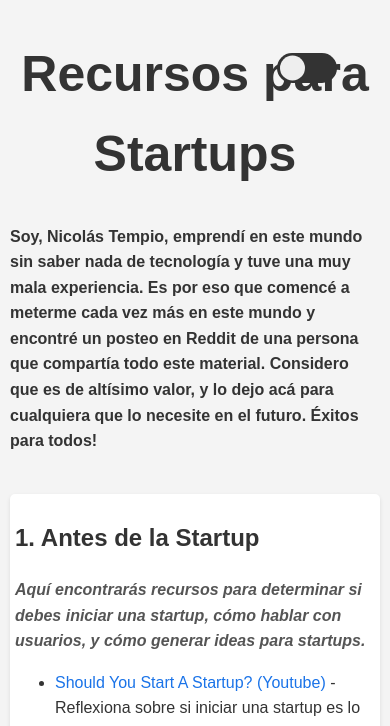
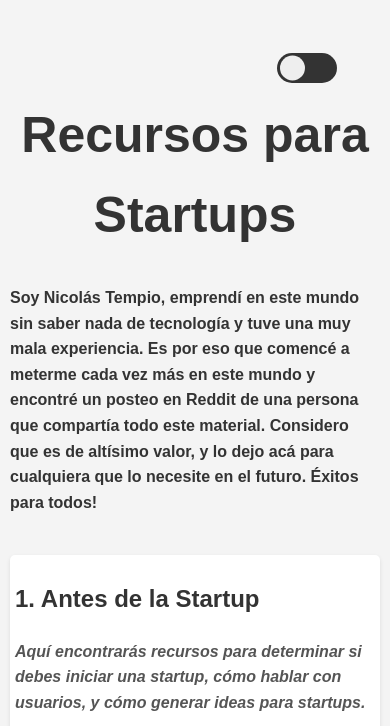
Before and after one commit to nicotempio93/first-steps-startup, a plain HTML site: page index.html in a window 390 px wide. Shown: the top 726 px of the page. Drawn offline with Linux system fonts and the light colour scheme.

Commit message:
Modify responsive 'origin/main'

```diff
--- a/index.html
+++ b/index.html
@@ -13,12 +13,14 @@
       <input type="checkbox" id="toggle">
 
       <!-- Container -->
-      <div class="container">
+      <div class="container"></div>
     </div>
 
-    <h1>Recursos para Startups</h1>
+    <div>
+        <h1>Recursos para Startups</h1>
+    </div>
 
-    <p>Soy, Nicolás Tempio, emprendí en este mundo sin saber nada de tecnología y tuve una muy mala experiencia. Es por eso que comencé a meterme cada vez más en este mundo y encontré un posteo en Reddit de una persona que compartía todo este material. Considero que es de altísimo valor, y lo dejo acá para cualquiera que lo necesite en el futuro. Éxitos para todos! </p>
+    <p>Soy Nicolás Tempio, emprendí en este mundo sin saber nada de tecnología y tuve una muy mala experiencia. Es por eso que comencé a meterme cada vez más en este mundo y encontré un posteo en Reddit de una persona que compartía todo este material. Considero que es de altísimo valor, y lo dejo acá para cualquiera que lo necesite en el futuro. Éxitos para todos! </p>
 
     <div class="section">
         <h2>1. Antes de la Startup</h2>
@@ -118,6 +120,7 @@
             <li><a href="#">YC Startup School: 2017, 2018, 2019, 2020, 2023/24</a> - Cursos y recursos de Y Combinator para startups.</li>
             <li><a href="https://paulgraham.com/articles.html" target="_blank">Paul Graham Essays</a> - Ensayos de Paul Graham sobre startups y tecnología.</li>
             <li><a href="https://playbook.samaltman.com/" target="_blank">Startup Playbook by Sam Altman</a> - Guía de Sam Altman sobre cómo construir startups exitosas.</li>
+            <li><a href="https://www.youtube.com/@itnig" target="_blank">Itnig (Youtube)</a> - Podcast de startups, actualidad y tecnologia.</li>
         </ul>
     </div>
 
--- a/style.css
+++ b/style.css
@@ -14,6 +14,7 @@
     cursor: pointer;
     z-index: 1;
   }
+
 
   /* Making a dot switch inside the Toggle Button */
   #toggle::before {
@@ -44,6 +45,7 @@
     background-color: #333;
     color: #EEE;
   }
+
 
 body {
     font-family: Arial, sans-serif;
@@ -98,9 +100,13 @@ p {
 }
 
 
-@media (max-width: 600px) {
+@media (max-width: 850px) {
     body {
         margin: 10px;
+    }
+
+    h1 {
+        margin-top: 95px;
     }
 
     .section {
@@ -111,6 +117,8 @@ p {
         text-align: center;
     }
 }
+
+
 
 /* Tema claro */
 :root {
```
